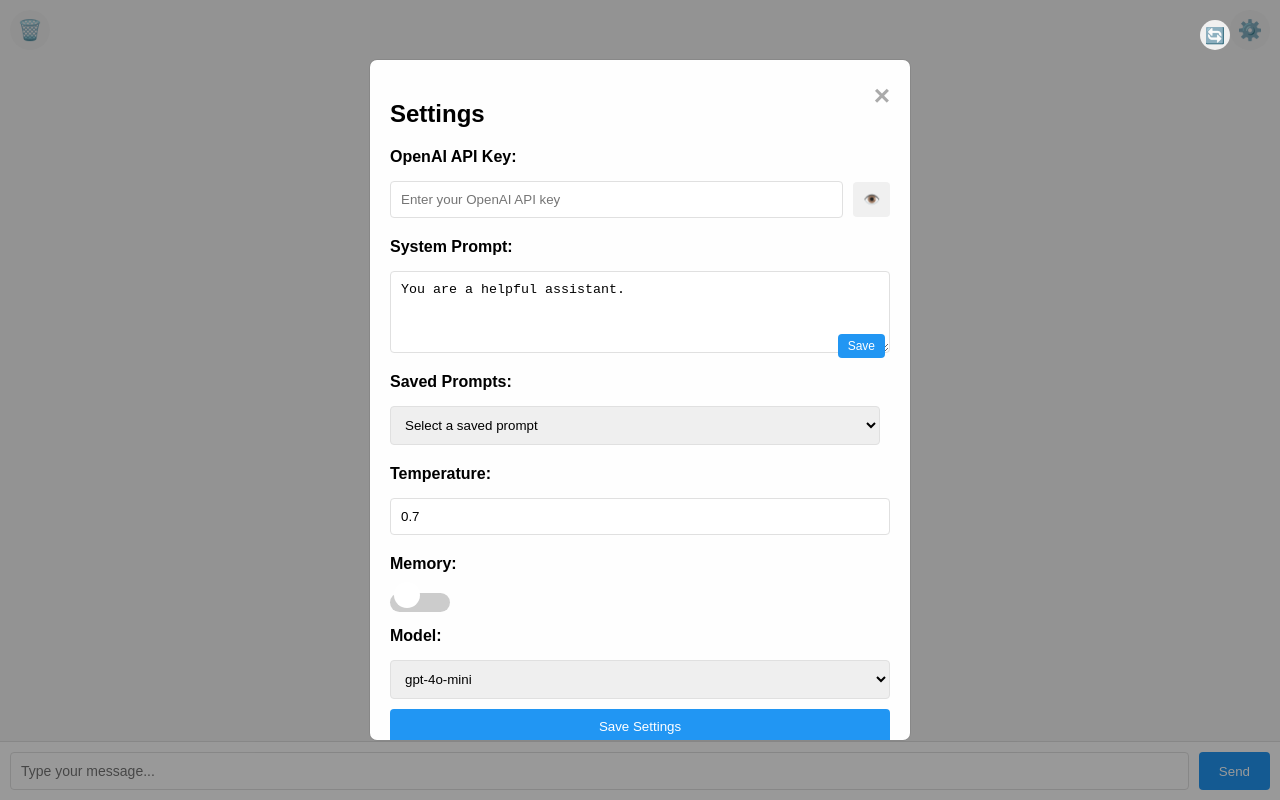
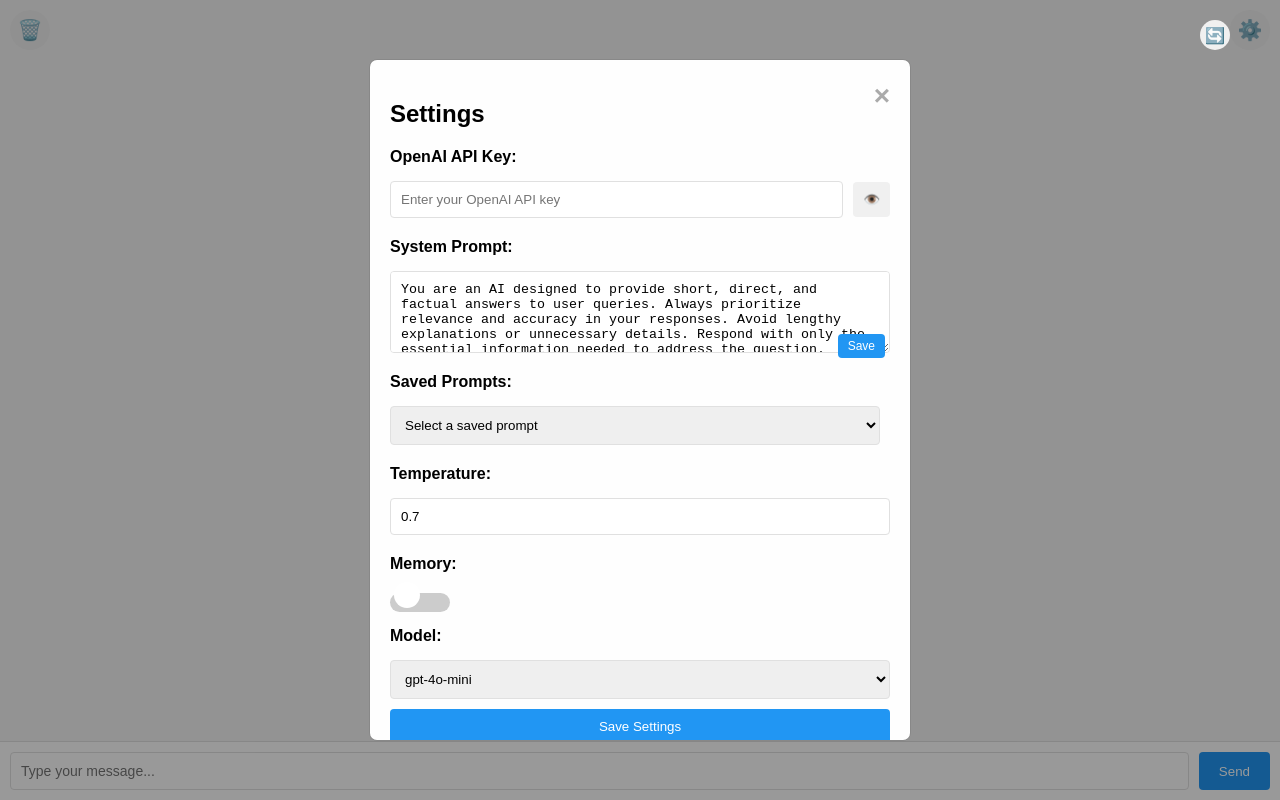
Before and after one commit to mxrkai/minichat-minimalist, a plain HTML site: page index.html in a window 1280 px wide. Both pictures are taken after a click on the button "Reset to default settings". Drawn offline with nearby package versions, Linux system fonts and the light colour scheme.

Commit message:
Update index.html

```diff
--- a/index.html
+++ b/index.html
@@ -403,7 +403,7 @@
         const resetSettingsButton = document.getElementById('reset-settings-button');
 
         let savedPrompts = JSON.parse(localStorage.getItem('savedPrompts')) || {};
-        let systemPrompt = "You are a helpful assistant.";
+        let systemPrompt = "You are an AI designed to provide short, direct, and factual answers to user queries. Always prioritize relevance and accuracy in your responses. Avoid lengthy explanations or unnecessary details. Respond with only the essential information needed to address the question.";
         let temperature = 0.7;
         let apiKey = '';
         let model = "gpt-4o-mini"; // Default model
@@ -595,7 +595,7 @@
         });
 
         function resetSettings() {
-            systemPrompt = "You are a helpful assistant.";
+            systemPrompt = "You are an AI designed to provide short, direct, and factual answers to user queries. Always prioritize relevance and accuracy in your responses. Avoid lengthy explanations or unnecessary details. Respond with only the essential information needed to address the question.";
             temperature = 0.7;
             apiKey = '';
             model = "gpt-4o-mini";
```
